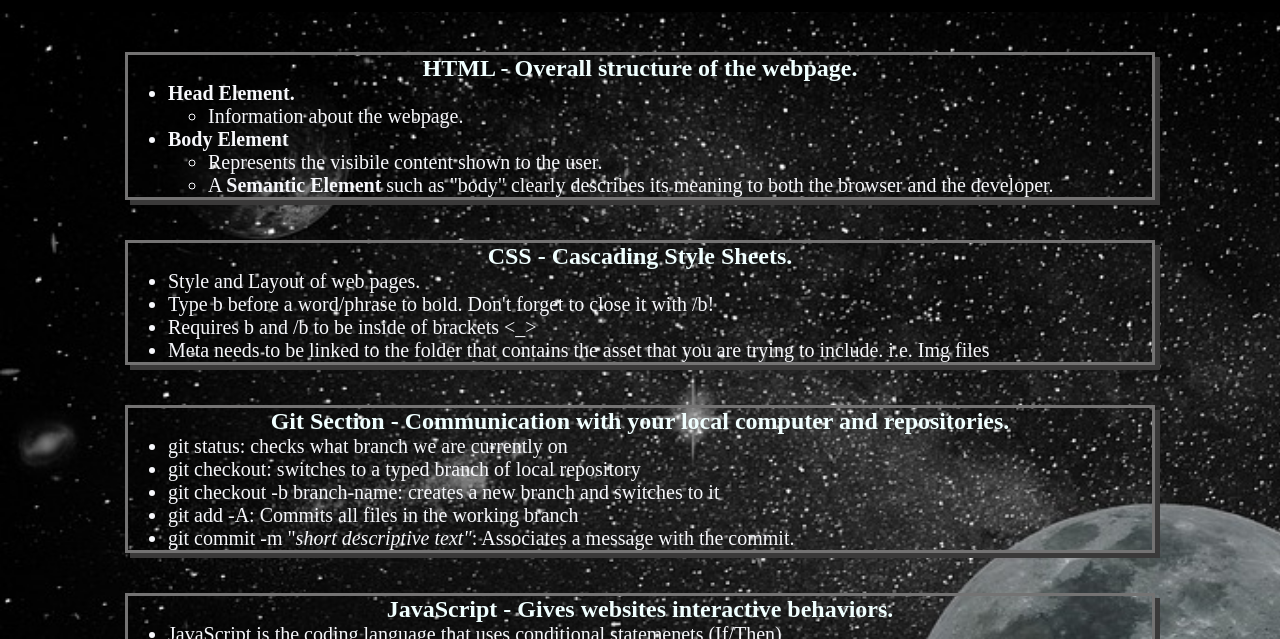
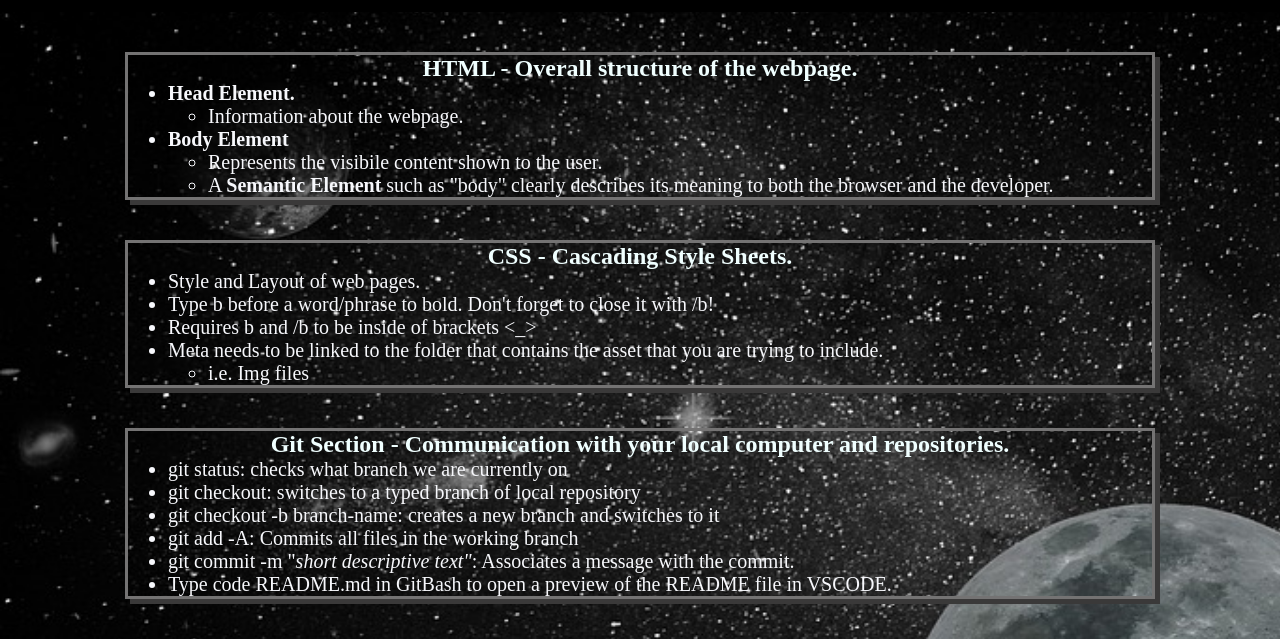
Before and after one commit to Christoph551/prework-study-guide, a plain HTML site: page prework-study-guide/index.html in a window 1280 px wide. Shown: the part 148-787 px from the top of the page. Drawn offline with Linux system fonts and the light colour scheme.

Commit message:
Provided context to Study Guide webpage in README file

```diff
--- a/prework-study-guide/index.html
+++ b/prework-study-guide/index.html
@@ -36,7 +36,10 @@
           <li>Style and Layout of web pages.</li>
           <li>Type b before a word/phrase to bold. Don't forget to close it with /b!</li>
           <li>Requires b and /b to be inside of brackets <_></li>
-          <li>Meta needs to be linked to the folder that contains the asset that you are trying to include. i.e. Img files</li>
+          <li>Meta needs to be linked to the folder that contains the asset that you are trying to include.</li>
+            <ul>
+              <li>i.e. Img files</li>
+            </ul>
         </ul>
       </section>
 
@@ -48,6 +51,7 @@
           <li>git checkout -b branch-name: creates a new branch and switches to it</li>
           <li>git add -A: Commits all files in the working branch</li>
           <li>git commit -m "<i>short descriptive text"</i>: Associates a message with the commit.</li>
+          <li>Type code README.md in GitBash to open a preview of the README file in VSCODE.</li>
         </ul>
       </section>
 
```
Also changed, not shown: 1 other file.
